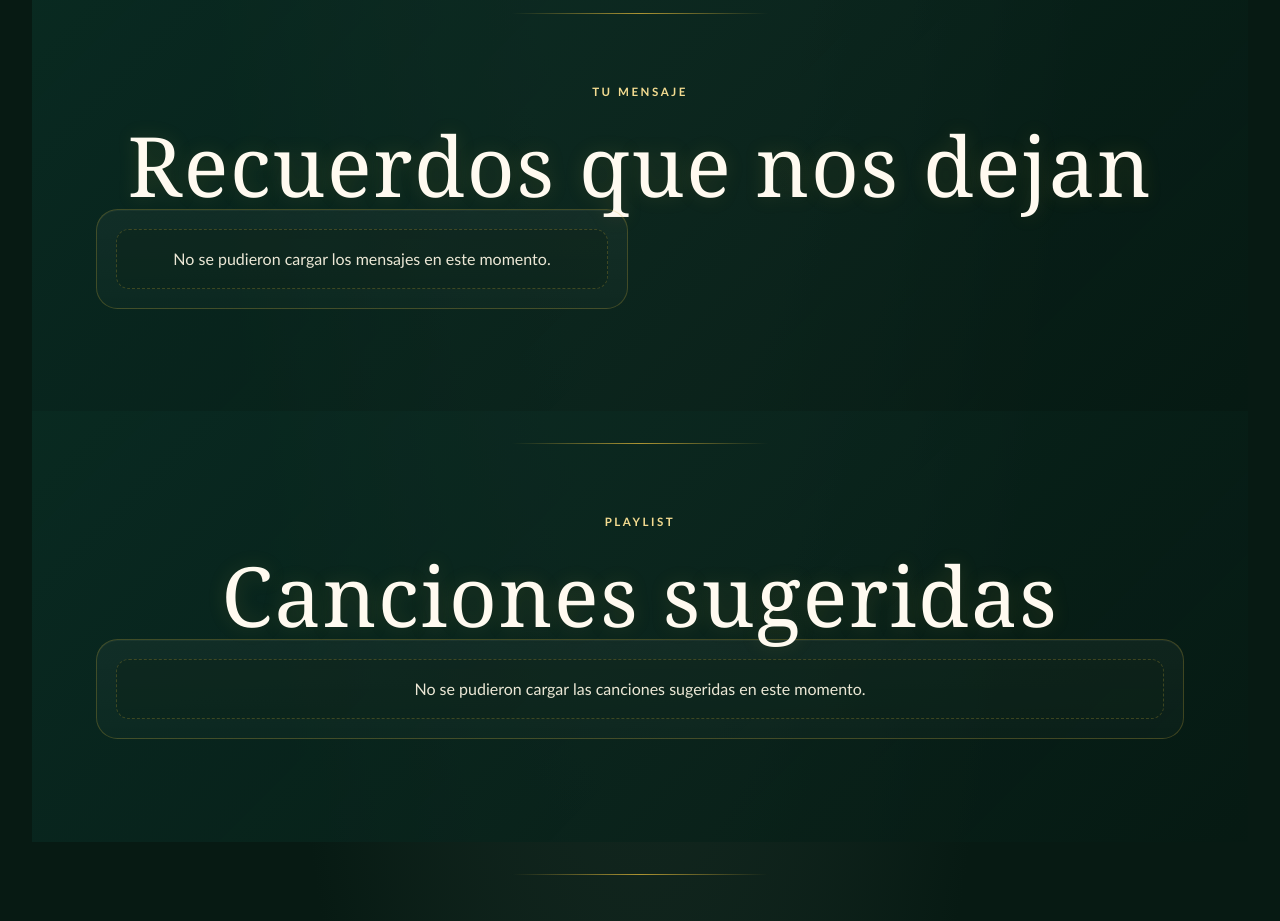
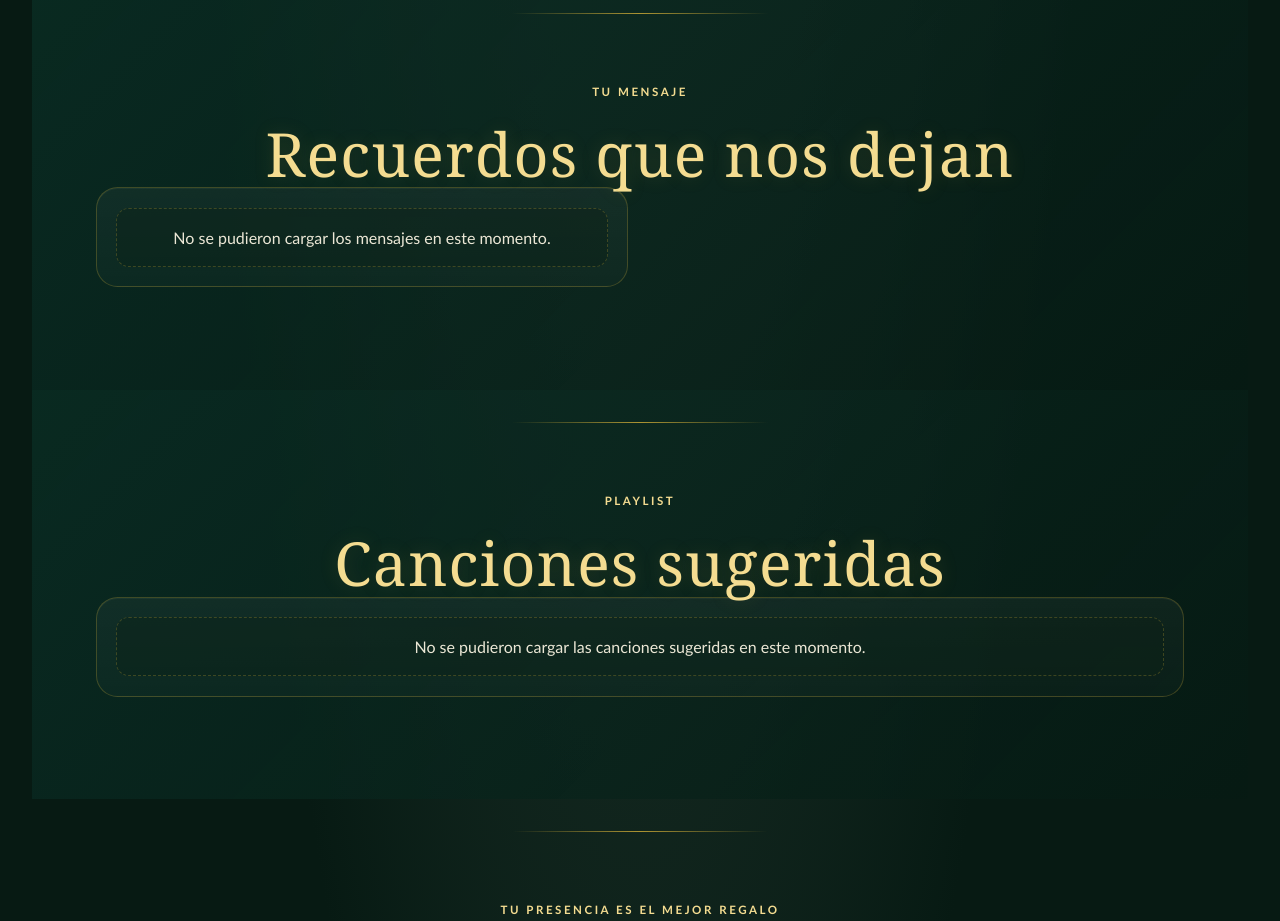
Before and after one commit to jacu1014/Nuestra-Boda-Y-A, a website: page public/invitacion.html in a window 1280 px wide. Shown: the part 5260-6181 px from the top of the page. Drawn offline with nearby package versions, Linux system fonts and the light colour scheme; no server answers.

```diff
--- a/public/invitacion.css
+++ b/public/invitacion.css
@@ -164,7 +164,7 @@
 .qr-frame img { display: block; width: min(100%, 14rem); aspect-ratio: 1; object-fit: contain; border-radius: 1rem; box-shadow: 0 1rem 2.2rem rgba(7, 26, 19, .18); }
 .community-section, .song-section { background: linear-gradient(135deg, rgba(10, 46, 37, .8), rgba(7, 26, 19, .72)); }
 .community-section .eyebrow, .song-section .eyebrow { color: var(--gold-light); }
-.community-section h2, .song-section h2 { color: #fffaf0; font-size: clamp(2.8rem, 7vw, 5.2rem); text-shadow: 0 0 1.2rem rgba(212, 175, 55, .15); }
+.community-section h2, .song-section h2 { color: var(--gold-light); font-size: clamp(2.2rem, 5vw, 3.8rem); line-height: 1.1; text-shadow: 0 0 1.2rem rgba(212, 175, 55, .15); }
 .community-grid { display: grid; grid-template-columns: repeat(2, minmax(0, 1fr)); gap: 1.5rem; align-items: start; }
 .community-form {
   display: grid;
```
